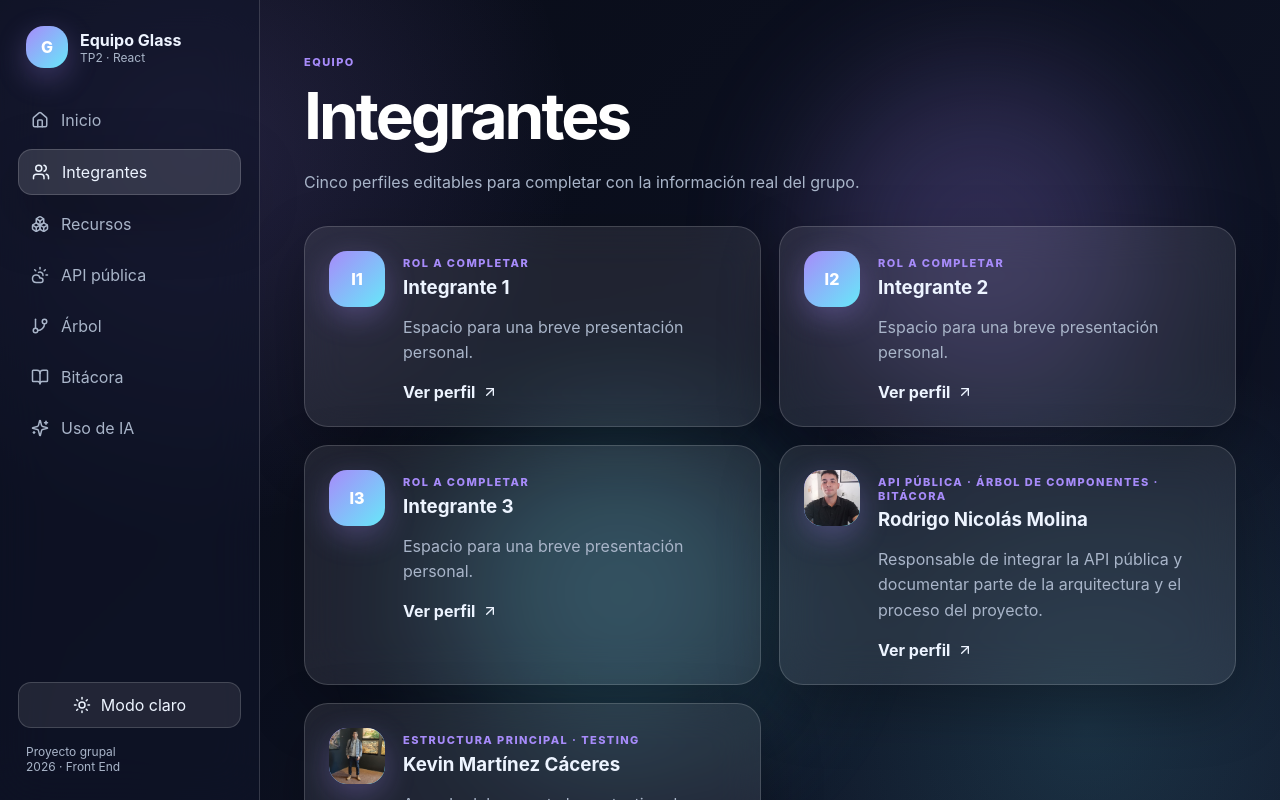
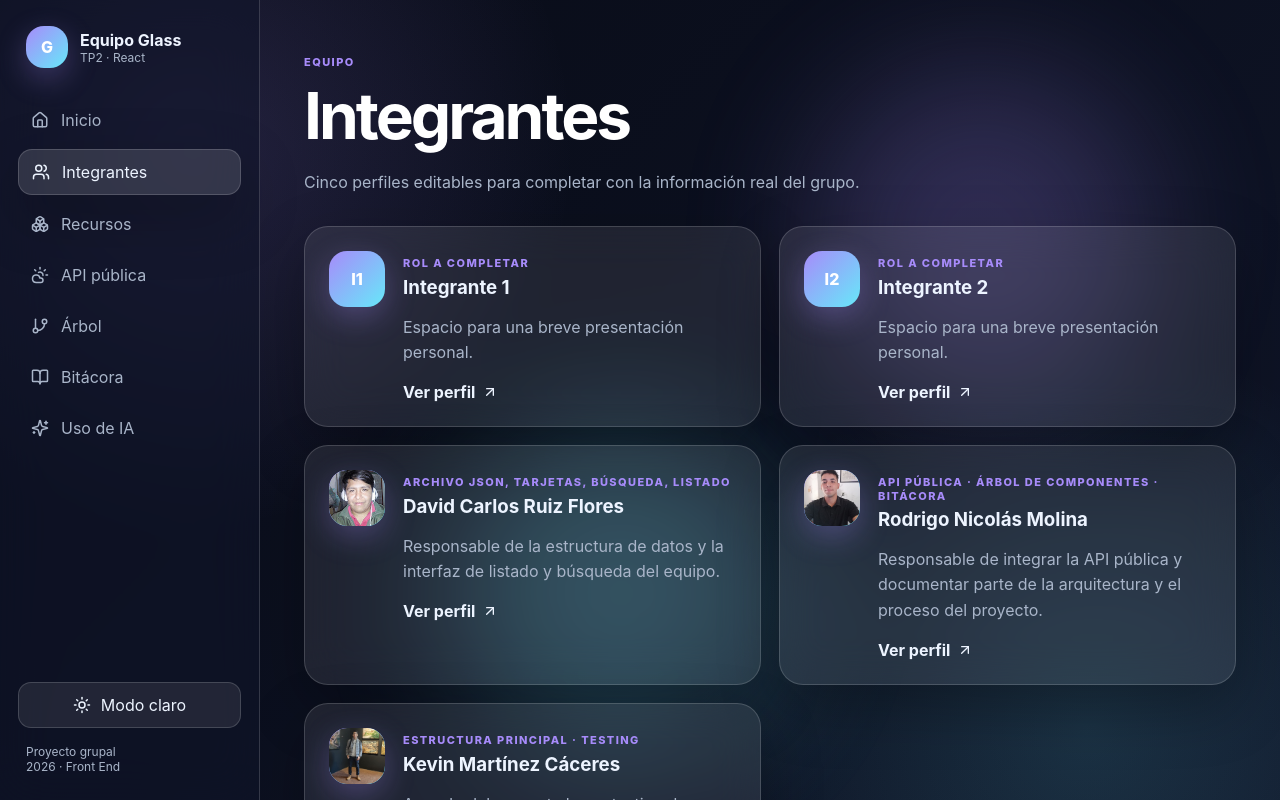
Before and after one commit to Lunreth/tp2-grupo22-desarrollo-web, a React (Vite) app in the folder tp2-grupo22-app-react/: page /integrantes in a window 1280 px wide. Shown: the top 800 px of the page. Built offline with nearby package versions, Linux system fonts and the light colour scheme.

Commit message:
update datos del participante 3

```diff
--- a/tp2-grupo22-app-react/src/data/members.js
+++ b/tp2-grupo22-app-react/src/data/members.js
@@ -23,14 +23,15 @@ export const members = [
   },
   {
     id: "integrante-3",
-    name: "Integrante 3",
-    initials: "I3",
-    role: "Rol a completar",
-    shortBio: "Espacio para una breve presentación personal.",
-    bio: "Escribir aquí una presentación más completa: intereses, habilidades, experiencia y aporte al equipo.",
-    hobbies: ["Hobby 1", "Hobby 2", "Hobby 3"],
-    skills: ["Habilidad 1", "Habilidad 2", "Habilidad 3"],
-    github: "https://github.com/USUARIO_3"
+    name: "David Carlos Ruiz Flores",
+    initials: "DR",
+    avatar: "/david.jpg",
+    role: "Archivo JSON, tarjetas, búsqueda, listado",
+    shortBio: "Responsable de la estructura de datos y la interfaz de listado y búsqueda del equipo.",
+    bio: "Me encargo de la estructura de datos en el archivo JSON y del desarrollo de las tarjetas, el buscador y el listado de integrantes. Me interesa la programación y el trabajo en equipo.",
+    hobbies: ["Futbol", "fotografía", "Edicion de videos"],
+    skills: ["Python", "JavaScript", "MySQL"],
+    github: "https://github.com/Davidruizf"
   },
   {
     id: "integrante-4",
```
Also changed, not shown: tp2-grupo22-app-react/public/david.jpg (added).
